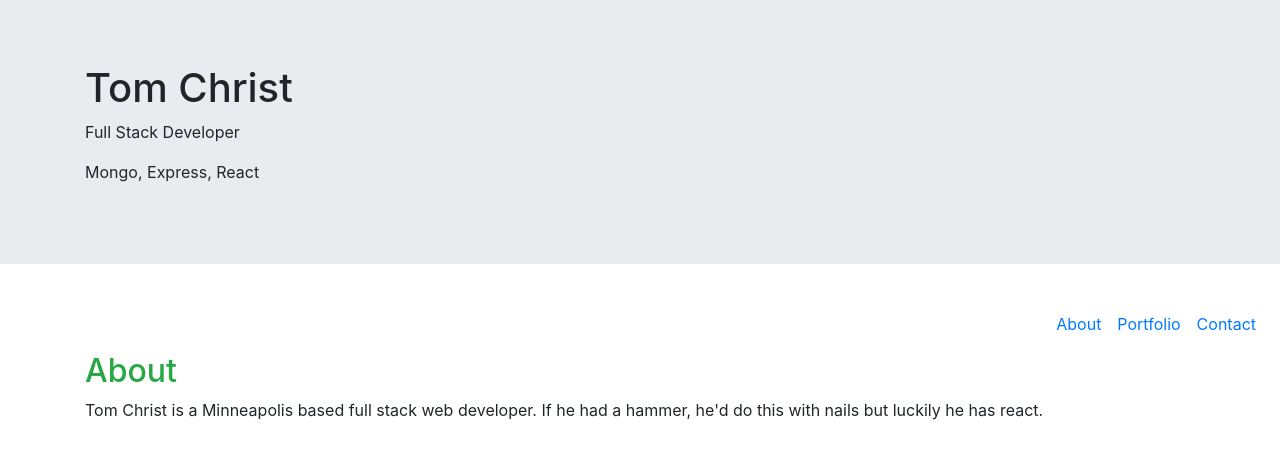
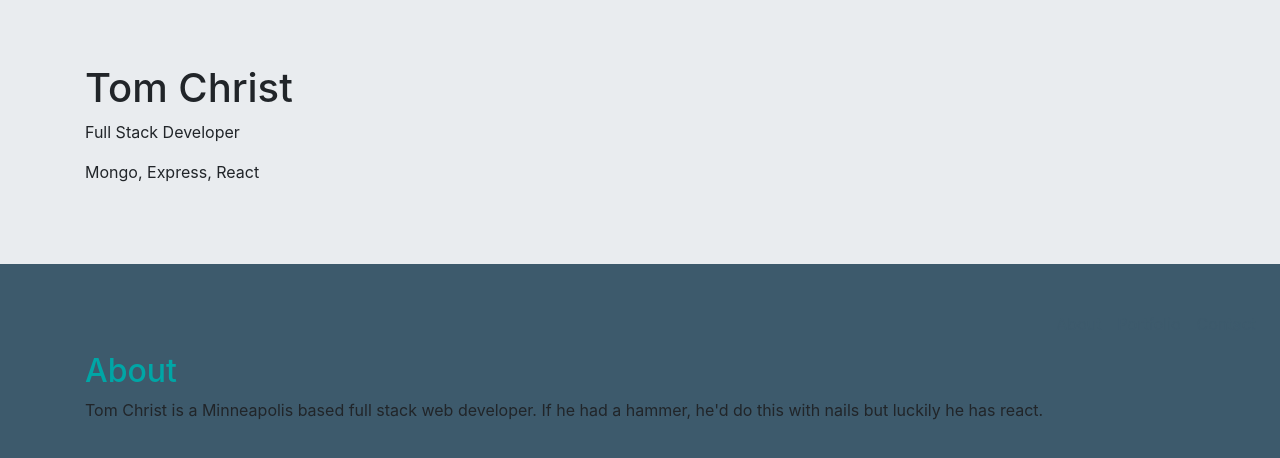
Before and after one commit to kiselblat/kiselblat.github.io, a React (Create React App) app: page / in a window 1280 px wide. Shown: the top 458 px of the page. Built offline with nearby package versions, Linux system fonts and the light colour scheme.

Commit message:
adds custom colors and theme to bootstrap

```diff
--- a/src/index.scss
+++ b/src/index.scss
@@ -1,3 +1,19 @@
+$saffron: #eac435;
+$dark-puce: #433a3f;
+$deep-space-sparkle: #3d5a6c;
+$persian-green: #00a6a6;
+$trolley-grey: #808080;
+$platinum: #e7e7e7;
+
+$theme-colors: (
+  "primary": $deep-space-sparkle,
+  "secondary": $trolley-grey,
+  "info": $saffron,
+  "success": $persian-green,
+  "light": $platinum,
+  "dark": $dark-puce,
+);
+
 @import '~bootstrap/scss/bootstrap.scss';
 
 body {
@@ -7,6 +23,7 @@ body {
     sans-serif;
   -webkit-font-smoothing: antialiased;
   -moz-osx-font-smoothing: grayscale;
+  background-color: $deep-space-sparkle;
 }
 
 code {
```
